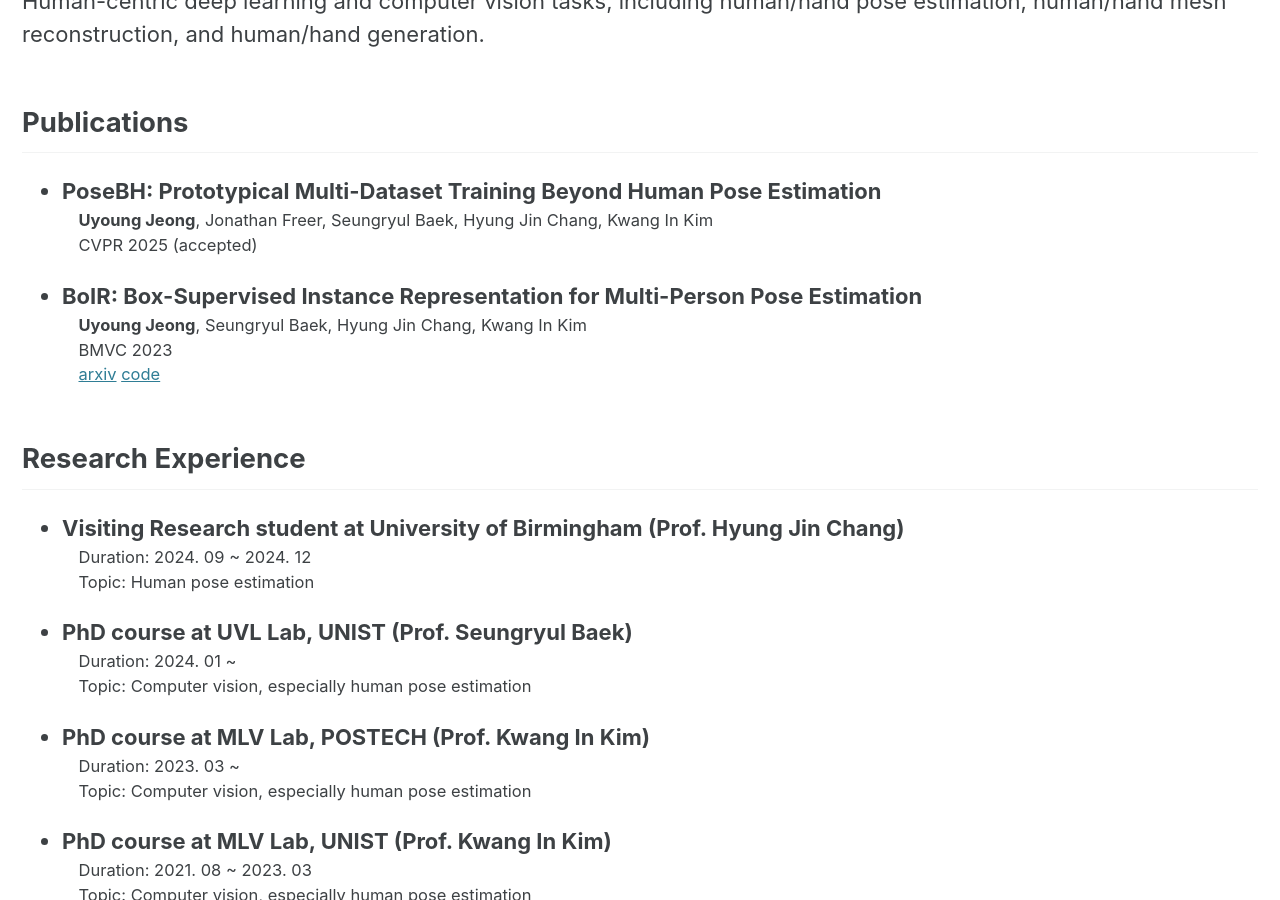
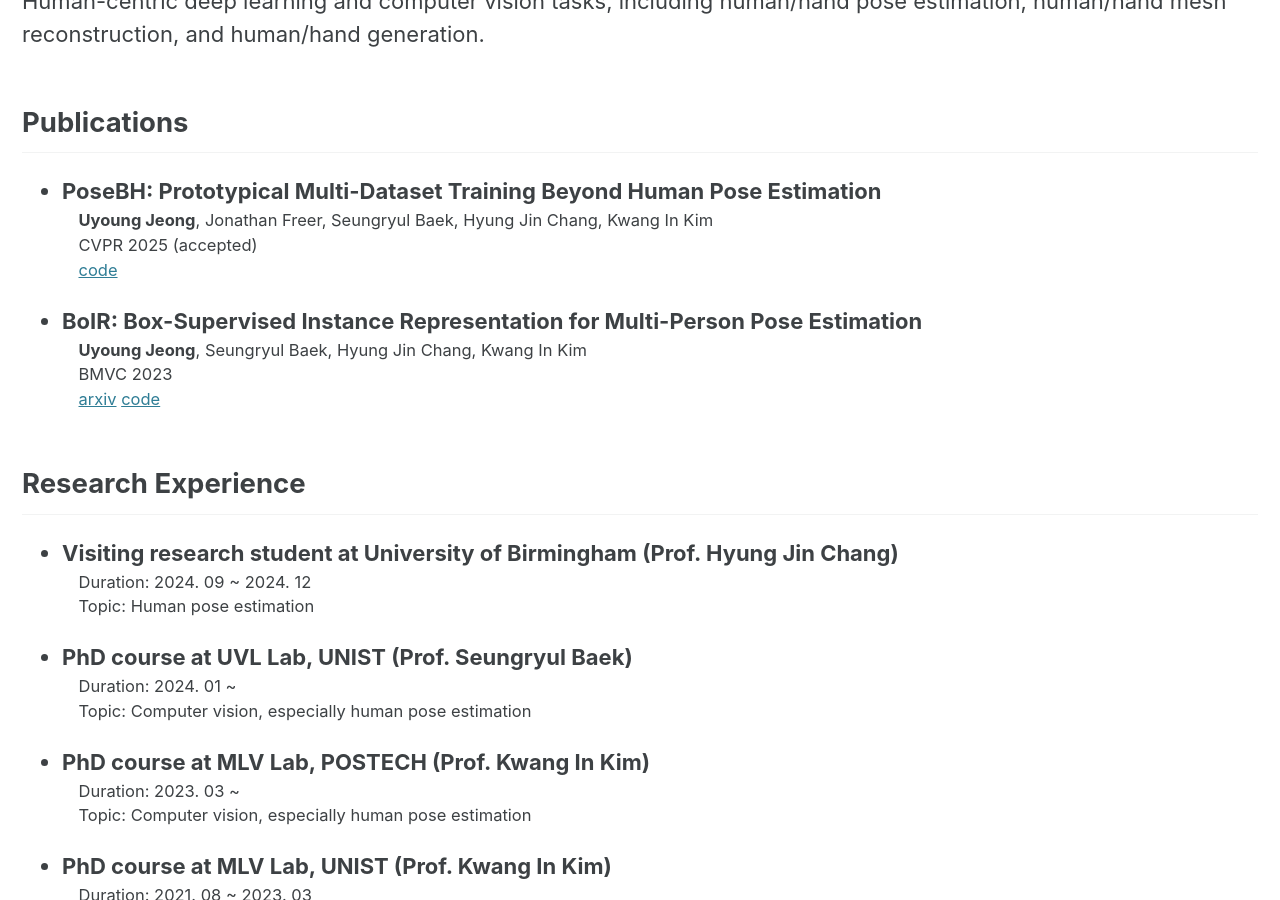
Before and after one commit to uyoung-jeong/uyoung-jeong.github.io, a Jekyll site: the page built from _pages/home.md, in a window 1280 px wide and 900 px high, scrolled down 464 px. Built offline with Jekyll 4.4.1, drawn with Linux system fonts in a browser that asks for light colours; cached includes are drawn as plain includes.

Commit message:
code link

```diff
--- a/_pages/home.md
+++ b/_pages/home.md
@@ -23,6 +23,7 @@
 - PoseBH: Prototypical Multi-Dataset Training Beyond Human Pose Estimation
   : **Uyoung Jeong**, Jonathan Freer, Seungryul Baek, Hyung Jin Chang, Kwang In Kim
   : CVPR 2025 (accepted)
+  : []() [code](https://github.com/uyoung-jeong/PoseBH)
 
 - BoIR: Box-Supervised Instance Representation for Multi-Person Pose Estimation
   : **Uyoung Jeong**, Seungryul Baek, Hyung Jin Chang, Kwang In Kim
@@ -30,7 +31,7 @@
   : [arxiv](https://arxiv.org/abs/2309.14072) [code](https://github.com/uyoung-jeong/BoIR)
 
 ## Research Experience
-- Visiting Research student at University of Birmingham (Prof. Hyung Jin Chang)
+- Visiting research student at University of Birmingham (Prof. Hyung Jin Chang)
   : Duration: 2024. 09 ~ 2024. 12
   : Topic: Human pose estimation
 - PhD course at UVL Lab, UNIST (Prof. Seungryul Baek)
```
